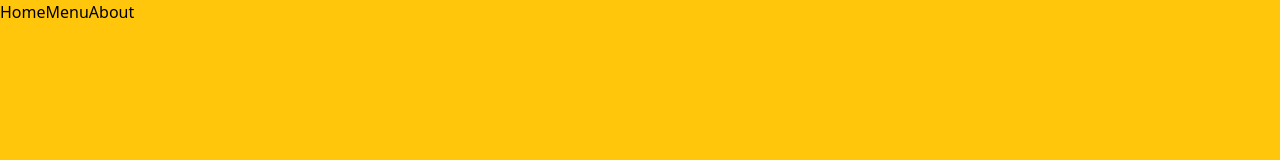
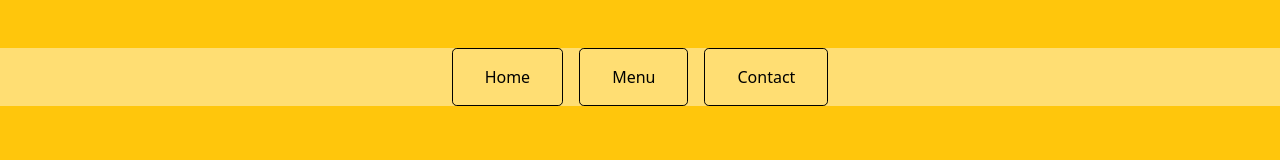
Before and after one commit to dmytroivanchuk/odin-restaurant-page, a website built with webpack: page src/index/index.html in a window 1280 px wide. Built offline with nearby package versions, Linux system fonts and the light colour scheme.

Commit message:
feat: configure index page

```diff
--- a/package.json
+++ b/package.json
@@ -5,8 +5,8 @@
   "main": "index.js",
   "scripts": {
     "test": "echo \"Error: no test specified\" && exit 1",
-    "start": "webpack serve --open --config webpack.dev.js",
-    "build": "webpack --config webpack.prod.js"
+    "start": "webpack serve --open --config webpack/webpack.dev.js",
+    "build": "webpack --config webpack/webpack.prod.js"
   },
   "keywords": [],
   "author": "",
--- a/src/index/index.css
+++ b/src/index/index.css
@@ -1,3 +1,25 @@
 body {
   background-color: #ffc60c;
+
+  header {
+    background-color: #ffde73;
+    margin-top: 3rem;
+    display: flex;
+    justify-content: center;
+
+    nav {
+      display: flex;
+      gap: 1rem;
+
+      button {
+        padding: 1rem 2rem;
+        border: 1px solid #000000;
+        border-radius: 0.3rem;
+      }
+    }
+  }
+
+  #content {
+    background-color: #ffde73;
+  }
 }
--- a/src/index/index.html
+++ b/src/index/index.html
@@ -5,12 +5,5 @@
     <meta name="viewport" content="width=device-width, initial-scale=1.0" />
     <title>Restaurant Page</title>
   </head>
-  <body>
-    <header>
-      <nav>
-        <button>Home</button><button>Menu</button><button>About</button>
-      </nav>
-    </header>
-    <div id="content"></div>
-  </body>
+  <body></body>
 </html>
--- a/src/index/index.js
+++ b/src/index/index.js
@@ -1,2 +1,26 @@
 import "./preflight.css";
 import "./index.css";
+
+function configureIndex() {
+  const body = document.querySelector("body");
+  const header = document.createElement("header");
+  const nav = document.createElement("nav");
+  const homeButton = document.createElement("button");
+  homeButton.textContent = "Home";
+  const menuButton = document.createElement("button");
+  menuButton.textContent = "Menu";
+  const contactButton = document.createElement("button");
+  contactButton.textContent = "Contact";
+
+  const content = document.createElement("div");
+  content.id = "content";
+
+  nav.appendChild(homeButton);
+  nav.appendChild(menuButton);
+  nav.appendChild(contactButton);
+  header.appendChild(nav);
+  body.appendChild(header);
+  body.appendChild(content);
+}
+
+configureIndex();
```
